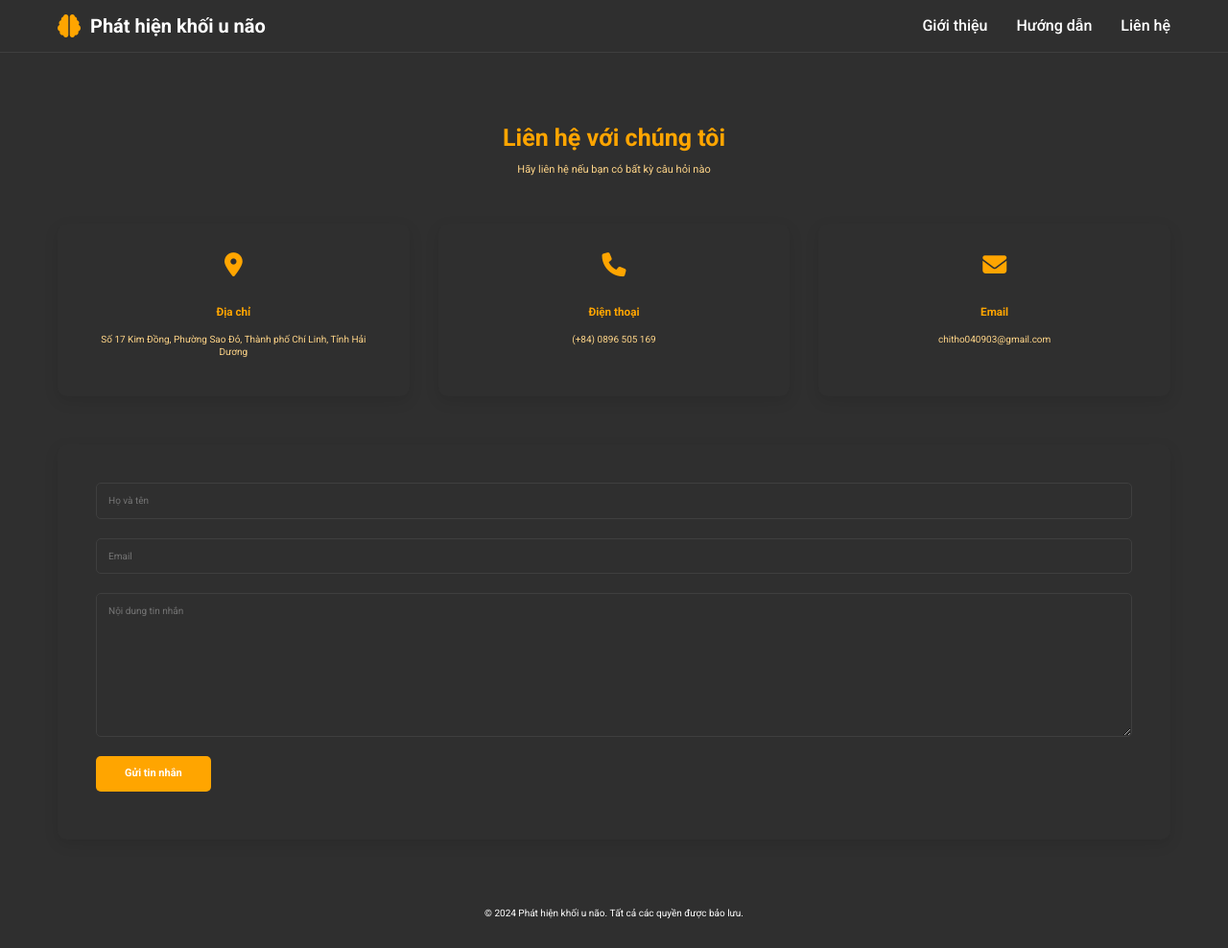
After one commit to tho493/brain-tumor-detection, a Flask app: template templates/mics/contact.html in a window 1280 px wide. The commit adds this page. Shown: the whole page at 96% size. Run offline with Flask 3, Linux system fonts and the light colour scheme; the template is opened without the code that fills it, so the values that code supplies are empty.

Commit message:
V1.3.0: Update Navbar. Add page about, contact, instruct

```diff
--- a/app.py
+++ b/app.py
@@ -48,7 +48,7 @@ def detection_image(image):
         b64_str = get_base64_string_from_cv2_image(image)
         return [length_detections, b64_str, [1], "Không phát hiện"]
 
-@app.route('/',methods=['GET'])
+@app.route("/",methods=['GET'])
 def home():
     return render_template('index.html')
 
@@ -72,10 +72,22 @@ def read_root():
 
     return response_data
 
+@app.route("/about", methods=['GET'])
+def about():
+    return render_template('mics/about.html')
+
+@app.route("/contact", methods=['GET'])
+def contact():
+    return render_template('mics/contact.html')
+
+@app.route("/instruct", methods=['GET'])
+def instruct():
+    return render_template('mics/instruct.html')
+
 @app.errorhandler(404)
 def not_found(e):
   return render_template("404.html")
 
 if __name__ == '__main__':
     port = int(os.environ.get("PORT", 5000))
-    app.run(host='0.0.0.0', port=port, use_reloader=False)
+    app.run(host='0.0.0.0', port=port) # use_reloader=False
--- a/static/assets/css/style.css
+++ b/static/assets/css/style.css
@@ -79,6 +79,10 @@ body {
 
 .nav-menu__item {
     margin-left: 3rem;
+}
+
+.nav-menu__item .active {
+    color: orange;
 }
 
 .nav-menu__link {
--- /dev/null
+++ b/templates/base.html
@@ -0,0 +1,85 @@
+<!DOCTYPE hml>
+<html lang="en">
+
+<head>
+    <meta charset="UTF-8">
+    <meta name="viewport" content="width=device-width, initial-scale=1.0">
+    <meta name="description" content="Phát hiện khối u não bằng trí tuệ nhân tạo - Công cụ hỗ trợ chẩn đoán">
+    <meta name="keywords" content="phát hiện u não, AI chẩn đoán u não, khối u não">
+    <title>Phát hiện khối u não | AI Diagnosis Tool</title>
+    <!-- <link rel="shortcut icon" href="static/assets/img/Remove-bg.ai_1727357219654.png" type="image/x-icon"> -->
+    <link rel="stylesheet" href="https://cdnjs.cloudflare.com/ajax/libs/font-awesome/6.4.0/css/all.min.css"
+        integrity="sha512-iecdLmaskl7CVkqkXNQ/ZH/XLlvWZOJyj7Yy7tcenmpD1ypASozpmT/E0iPtmFIB46ZmdtAc9eNBvH0H/ZpiBw=="
+        crossorigin="anonymous" referrerpolicy="no-referrer" />
+    <link rel="stylesheet" href="https://cdnjs.cloudflare.com/ajax/libs/normalize/8.0.1/normalize.min.css"
+        integrity="sha512-NhSC1YmyruXifcj/KFRWoC561YpHpc5Jtzgvbuzx5VozKpWvQ+4nXhPdFgmx8xqexRcpAglTj9sIBWINXa8x5w=="
+        crossorigin="anonymous" referrerpolicy="no-referrer" />
+    <link href="https://fonts.googleapis.com/css2?family=Roboto:wght@300;400;500;700&display=swap" rel="stylesheet">
+    <link rel="stylesheet" href="static/assets/css/base.css">
+    <link rel="stylesheet" href="static/assets/css/style.css">
+    <link rel="stylesheet" href="static/assets/css/view-image.css">
+    <link href="https://unpkg.com/aos@2.3.1/dist/aos.css" rel="stylesheet">
+    {% block css %} {% endblock %}
+</head>
+
+<body>
+    <div class="modal" id="modal" onclick="closeModal(event)">
+        <span class="close" id="close_modal" onclick="closeModal(event)">&times;</span>
+        <div class="modal-title" id="modal-title"></div>
+        <div class="modal-content" id="modal-content">
+            <img id="modal-image" src="" alt="Large Image">
+        </div>
+        <div class="zoom-buttons">
+            <button onclick="zoomIn()">Zoom In</button>
+            <button onclick="zoomOut()">Zoom Out</button>
+        </div>
+    </div>
+
+    <nav class="navbar">
+        <div class="nav-content">
+            <a href="/" class="nav-logo">
+                <i class="fas fa-brain nav-logo__icon"></i>
+                <span class="nav-logo__text">Phát hiện khối u não</span>
+            </a>
+
+            <button class="nav-mobile-btn">
+                <i class="fas fa-bars"></i>
+            </button>
+
+            <ul class="nav-menu">
+                <li class="nav-menu__item">
+                    <a href="/about" class="nav-menu__link {{ 'active' if request.path == '/about' }}">Giới thiệu</a>
+                </li>
+                <li class="nav-menu__item">
+                    <a href="/instruct" class="nav-menu__link {{ 'active' if request.path == '/instruct' }}">Hướng dẫn</a>
+                </li>
+                <li class="nav-menu__item">
+                    <a href="/contact" class="nav-menu__link {{ 'active' if request.path == '/contact' }}" >Liên hệ</a>
+                </li>
+            </ul>
+        </div>
+    </nav>
+
+    {% block body %}
+    {% endblock %}
+
+    <footer class="footer">
+        <div class="footer-content">
+            <p>&copy; 2024 Phát hiện khối u não. Tất cả các quyền được bảo lưu.</p>
+            <!-- <ul class="footer-links">
+                <li>Email: <a href="mailto:chitho040903@gmail.com">chitho040903@gmail.com</a></li>
+                <li>Điện thoại: <a href="tel:+84896505169">0896505169</a></li>
+            </ul> -->
+        </div>
+    </footer>
+
+    <script src="static/assets/js/view-image.js"></script>
+    <script src="static/assets/js/index.js"></script>
+    <script src="https://cdn.jsdelivr.net/npm/aos@2.3.4/dist/aos.js"></script>
+    <script>
+        AOS.init();
+    </script>
+
+</body>
+
+</html>
--- /dev/null
+++ b/templates/mics/contact.html
@@ -0,0 +1,149 @@
+{% extends 'base.html' %}
+
+{% block css %}
+<style>
+    .contact-container {
+        max-width: 1200px;
+        margin: 0 auto;
+        padding: 40px 20px;
+    }
+
+    .contact-header {
+        text-align: center;
+        margin-bottom: 50px;
+    }
+
+    .contact-header h1 {
+        font-size: 2.5em;
+        color: orange;
+        margin-bottom: 20px;
+    }
+
+    .contact-header p {
+        font-size: 1.1em;
+        color: #ffd588;
+    }
+
+    .contact-info {
+        display: grid;
+        grid-template-columns: repeat(3, 1fr);
+        gap: 30px;
+        margin-bottom: 50px;
+    }
+
+    .info-item {
+        background: var(--black-color);
+        padding: 30px;
+        text-align: center;
+        border-radius: 10px;
+        box-shadow: 0 5px 15px rgba(0, 0, 0, 0.1);
+    }
+
+    .info-item i {
+        font-size: 2.5em;
+        color: orange;
+        margin-bottom: 20px;
+    }
+
+    .info-item h3 {
+        color: orange;
+        margin-bottom: 15px;
+    }
+
+    .info-item p {
+        color: #ffd588;
+    }
+
+    .contact-form {
+        background: var(--black-color);
+        padding: 40px;
+        border-radius: 10px;
+        box-shadow: 0 5px 15px rgba(0, 0, 0, 0.1);
+    }
+
+    .form-group {
+        margin-bottom: 20px;
+    }
+
+    .form-group input,
+    .form-group textarea {
+        width: 100%;
+        padding: 12px;
+        border: 1px solid #3f3f3f;
+        border-radius: 5px;
+        background: #2f2f2f;
+        color: white;
+    }
+
+    .form-group textarea {
+        height: 150px;
+        resize: vertical;
+    }
+
+    .submit-btn {
+        background: orange;
+        color: white;
+        padding: 12px 30px;
+        border: none;
+        border-radius: 5px;
+        cursor: pointer;
+        font-size: 1.1em;
+        transition: background 0.3s;
+    }
+
+    .submit-btn:hover {
+        background: #ff8c00;
+    }
+
+    @media (max-width: 768px) {
+        .contact-info {
+            grid-template-columns: 1fr;
+        }
+    }
+</style>
+{% endblock %}
+
+{% block body %}
+
+<div class="wrapper">
+    <div class="content">
+        <div class="contact-container">
+            <div class="contact-header">
+                <h1>Liên hệ với chúng tôi</h1>
+                <p>Hãy liên hệ nếu bạn có bất kỳ câu hỏi nào</p>
+            </div>
+            <div class="contact-info">
+                <div class="info-item" data-aos="fade-up" data-aos-delay="100">
+                    <i class="fas fa-map-marker-alt"></i>
+                    <h3>Địa chỉ</h3>
+                    <p>Số 17 Kim Đồng, Phường Sao Đỏ, Thành phố Chí Linh, Tỉnh Hải Dương</p>
+                </div>
+                <div class="info-item" data-aos="fade-up" data-aos-delay="200">
+                    <i class="fas fa-phone"></i>
+                    <h3>Điện thoại</h3>
+                    <p>(+84) 0896 505 169</p>
+                </div>
+                <div class="info-item" data-aos="fade-up" data-aos-delay="300">
+                    <i class="fas fa-envelope"></i>
+                    <h3>Email</h3>
+                    <p>chitho040903@gmail.com</p>
+                </div>
+            </div>
+            <div class="contact-form" data-aos="fade-up" data-aos-delay="400">
+                <form>
+                    <div class="form-group">
+                        <input type="text" placeholder="Họ và tên" required>
+                    </div>
+                    <div class="form-group">
+                        <input type="email" placeholder="Email" required>
+                    </div>
+                    <div class="form-group">
+                        <textarea placeholder="Nội dung tin nhắn" required></textarea>
+                    </div>
+                    <button type="submit" class="submit-btn">Gửi tin nhắn</button>
+                </form>
+            </div>
+        </div>
+    </div>
+</div>
+{% endblock %}
```
Also changed, not shown: templates/index.html (+6 -85 lines), templates/mics/about.html (added, +143 -0 lines), templates/mics/instruct.html (added, +136 -0 lines), static/assets/img/jin-young.jpg (added), static/assets/img/meme.jpg (deleted), static/assets/img/nghia.jpg (added), static/assets/img/tho493.jpg (added).
